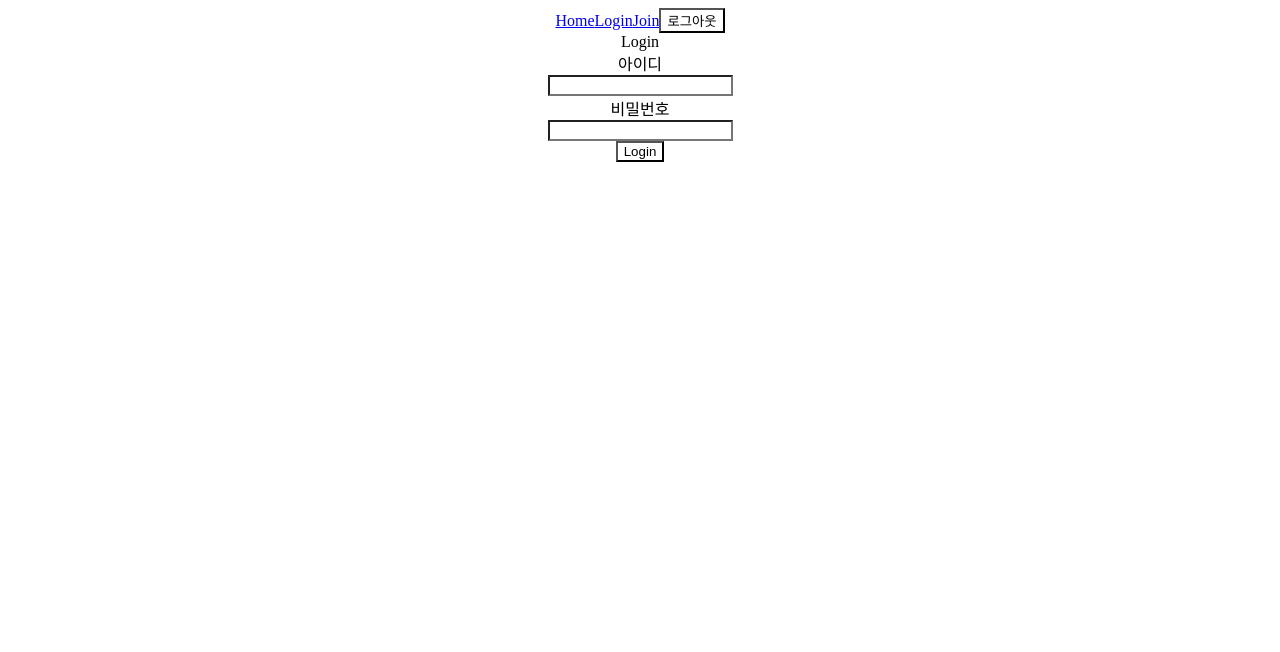
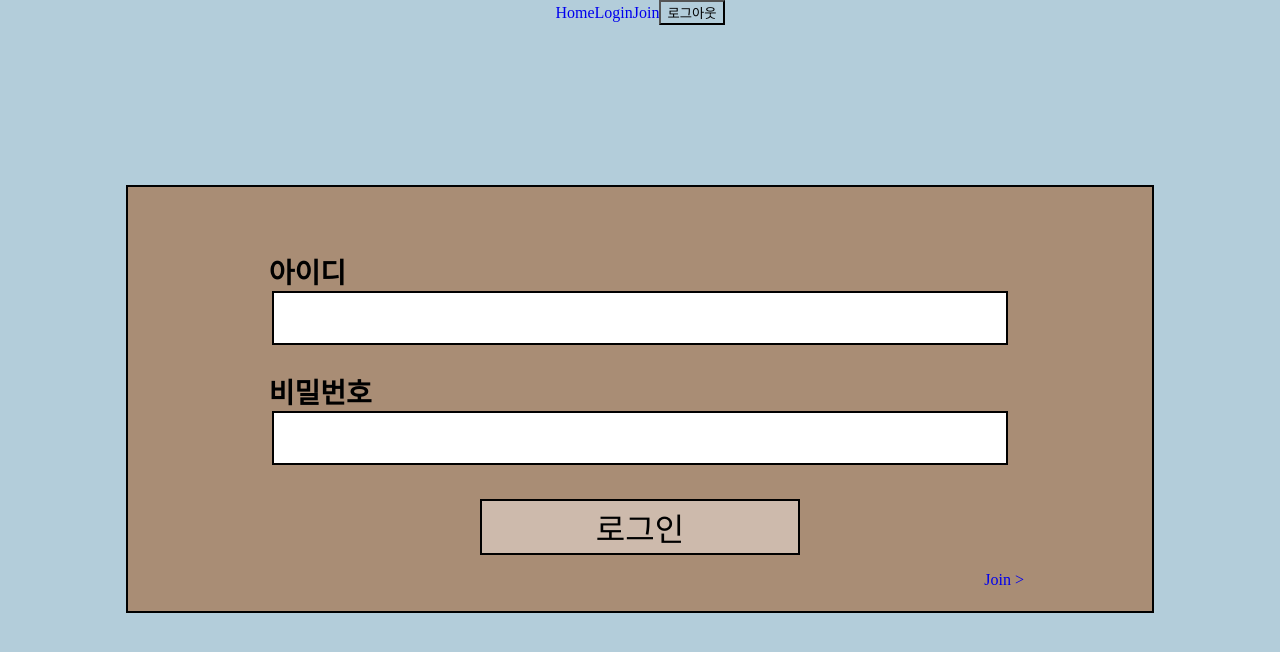
Before and after one commit to kangsally/find-me-client, a React (Create React App) app: page /login in a window 1280 px wide. Shown: the top 652 px of the page. Built offline with nearby package versions, Linux system fonts and the light colour scheme.

Commit message:
do css to loginform component

```diff
--- a/src/App.css
+++ b/src/App.css
@@ -2,11 +2,11 @@
   text-align: center;
 }
 
-.App-logo {
+/* .App-logo {
   height: 40vmin;
-}
+} */
 
-.App-header {
+/* .App-header {
   background-color: #282c34;
   min-height: 100vh;
   display: flex;
@@ -15,8 +15,8 @@
   justify-content: center;
   font-size: calc(10px + 2vmin);
   color: white;
-}
+} */
 
-.App-link {
-  color: #09d3ac;
-}
+/* .App-link {
+  color:ㄴ #09d3ac;
+} */
--- a/src/components/LoginForm.js
+++ b/src/components/LoginForm.js
@@ -1,13 +1,13 @@
 import React from 'react';
+import { Link, Route, Switch } from 'react-router-dom';
 import './LoginForm.scss';
 
 const LoginForm = ({ onSubmit, onChange, login, idError, pwError }) => {
   return (
-    <div>
-      Login
-      <form onSubmit={onSubmit}>
-        <div>
-          <div>
+    <div className="container">
+      <form className="login-form" onSubmit={onSubmit}>
+        <div className="id-div">
+          <div className="login-label">
             <label htmlFor="id">아이디</label>
           </div>
           <input
@@ -19,10 +19,10 @@ const LoginForm = ({ onSubmit, onChange, login, idError, pwError }) => {
             maxLength="5"
             required
           />
-          <div>{idError}</div>
+          <div className="error-div">{idError}</div>
         </div>
-        <div>
-          <div>
+        <div className="pw-div">
+          <div className="login-label">
             <label htmlFor="password">비밀번호</label>
           </div>
           <input
@@ -34,12 +34,15 @@ const LoginForm = ({ onSubmit, onChange, login, idError, pwError }) => {
             maxLength="10"
             required
           />
-          <div>{pwError}</div>
+          <div className="error-div">{pwError}</div>
         </div>
-        <div>
-          <button type="submit">Login</button>
+        <div className="button-div">
+          <button type="submit" text-hover="안녕">로그인</button>
         </div>
       </form>
+        <div className='link-div'>
+          <Link to="/join">Join ></Link>
+        </div>
     </div>
   );
 };
--- a/src/components/LoginForm.scss
+++ b/src/components/LoginForm.scss
@@ -0,0 +1,83 @@
+$nanum: 'Nanum Pen Script', serif;
+$border: 2px solid black;
+
+.container {
+  width: 80vw;
+  height: 50vh;
+  margin: 20vh auto 0vh;
+  border: $border;
+  background-color: #a98d75;
+  padding-top: 3vh;
+}
+
+.login-form {
+  width: 100%;
+  height: 40vh;
+}
+
+.id-div {
+  width: 60vw;
+  height: 10vh;
+  margin: 5vh auto;
+
+  input {
+    width: 55vw;
+    height: 6vh;
+    padding-left: 2vw;
+    border: $border;
+    background-color: white;
+    font-size: 3vh;
+    font-family: $nanum;
+  }
+}
+
+.login-label {
+  // width: 58vw;
+  margin: 0vh 1vw;
+  text-align: left;
+  font-size: 3.5vh;
+  font-weight: 700;
+  //   font-family: 'Nanum Pen Script', serif;
+}
+
+.pw-div {
+  @extend .id-div;
+}
+
+.button-div {
+  width: 60vw;
+  height: 9vh;
+  margin: 0vh auto;
+  button {
+    width: 25vw;
+    height: 7vh;
+    margin: 1vh;
+    border: $border;
+    background-color: #cdbaac;
+    font-family: $nanum;
+    font-size: 4vh;
+    &:hover {
+      font-size: 0vh;
+    }
+    &:hover:after {
+      content: attr(text-hover);
+      font-size: 4vh;
+    }
+  }
+}
+
+.error-div {
+  height: 1vh;
+  margin: 0vh 1vw 1vh;
+  text-align: left;
+  font-size: 2.5vh;
+  font-weight: 800;
+  color: red;
+}
+
+.link-div {
+  width: 60vw;
+  height: 2vh;
+  margin: 0vh auto;
+  text-align: right;
+}
--- a/src/container/Login.js
+++ b/src/container/Login.js
@@ -3,6 +3,7 @@ import { useSelector, useDispatch } from 'react-redux';
 import LoginForm from '../components/LoginForm';
 import { typeLoginForm, logIn } from '../actions';
 import { postLogin } from '../api';
+import './Login.scss';
 
 function Login({ history }) {
   const [idError, setIdError] = useState('');
--- a/src/index.scss
+++ b/src/index.scss
@@ -1,12 +1,24 @@
+@import url(http://fonts.googleapis.com/earlyaccess/nanumpenscript.css);
+
 html,
-// body {
-//   height: 100%;
-// }
+body {
+  height: 100vh;
+  margin: 0px;
+  font-family: 'Nanum Brush Script', serif;
+}
 
 button,
 input {
   outline: none;
   cursor: pointer;
-  // border: none;
   background: none;
 }
+
+a{
+  text-decoration: none;
+}
+
+#root {
+  height: 100vh;
+  background-color: #b3cdda;
+}
```
Also changed, not shown: src/container/Login.scss (added).
